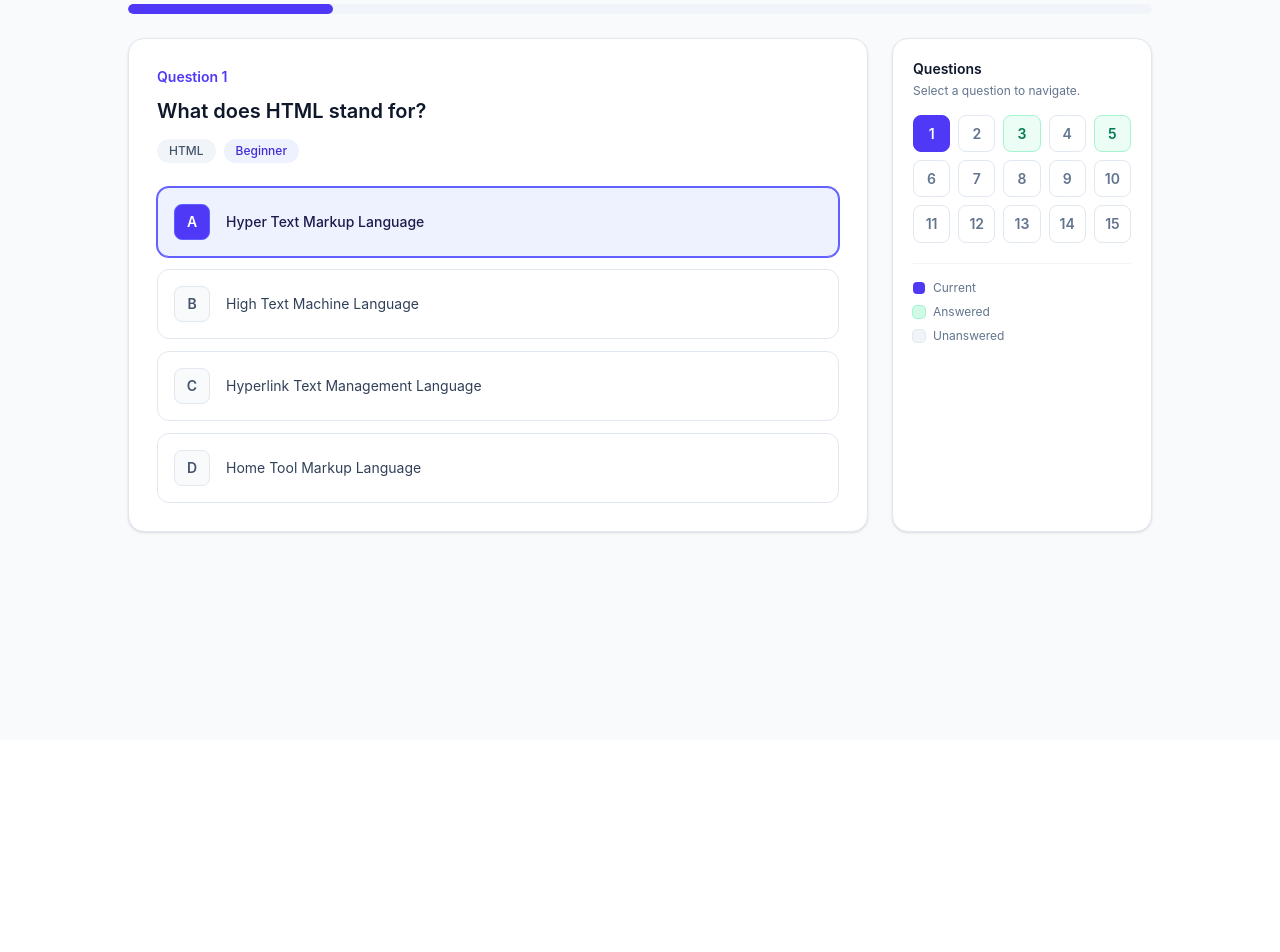
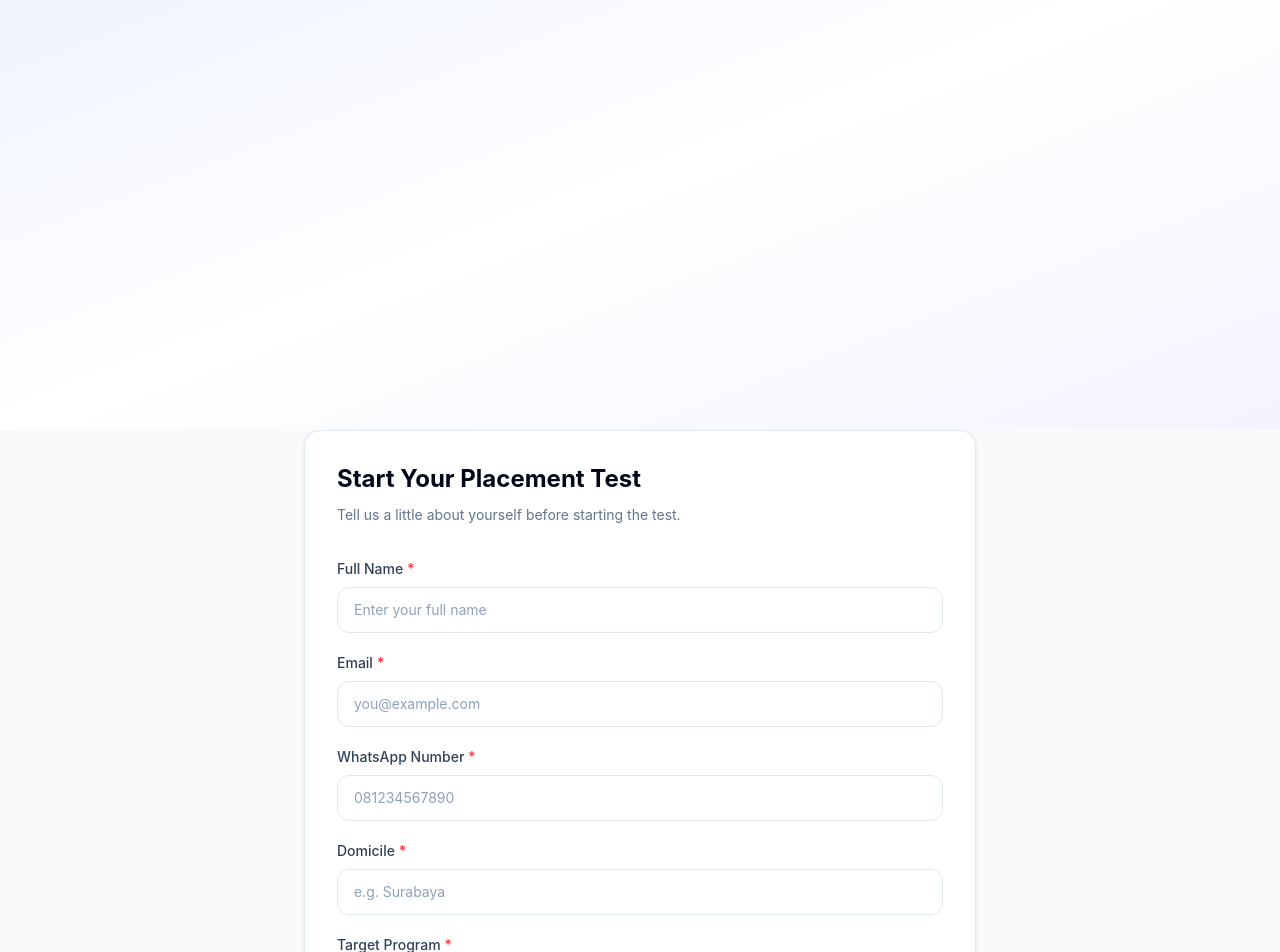
Before and after one commit to strvntrl/placement-test-engine, a React (Vite) app: page / in a window 1280 px wide. Shown: the part 60-1012 px from the top of the page. Before the commit the page ends 800 px from the top, so only its background shows below. Built offline with nearby package versions, Linux system fonts and the light colour scheme.

Commit message:
update landing page

```diff
--- a/src/App.jsx
+++ b/src/App.jsx
@@ -1,63 +1,18 @@
-import { useState } from 'react'
+import { BrowserRouter, Routes, Route } from 'react-router-dom'
 
-import ProgressBar from './components/ProgressBar'
-import QuestionCard from './components/QuestionCard'
-import QuestionNavigator from './components/QuestionNavigator'
-
-import questions from './data/questions.json'
+import LandingPage from './pages/LandingPage'
+import TestPage from './pages/TestPage'
+import ResultPage from './pages/ResultPage'
 
 function App() {
-  const [currentQuestion, setCurrentQuestion] = useState(0)
-  const [answers, setAnswers] = useState({
-    1: 0,
-    3: 2,
-    5: 1,
-  })
-
-  const question = questions[currentQuestion]
-
-  const handleSelectAnswer = (questionId, answerIndex) => {
-    setAnswers((previous) => ({
-      ...previous,
-      [questionId]: answerIndex,
-    }))
-  }
-
-  const answeredCount = Object.keys(answers).length
-
-  const progress = Math.round(
-    (answeredCount / questions.length) * 100
-  )
-
   return (
-    <main className="min-h-screen bg-slate-50 p-4 sm:p-8">
-      <div className="mx-auto max-w-5xl space-y-6">
-
-        <ProgressBar
-          current={answeredCount}
-          total={questions.length}
-          percentage={progress}
-        />
-
-        <div className="grid gap-6 lg:grid-cols-[1fr_260px]">
-
-          <QuestionCard
-            question={question}
-            selectedAnswer={answers[question.id]}
-            onSelectAnswer={handleSelectAnswer}
-          />
-
-          <QuestionNavigator
-            questions={questions}
-            answers={answers}
-            currentQuestion={currentQuestion}
-            onQuestionChange={setCurrentQuestion}
-          />
-
-        </div>
-
-      </div>
-    </main>
+    <BrowserRouter>
+      <Routes>
+        <Route path="/" element={<LandingPage />} />
+        <Route path="/test" element={<TestPage />} />
+        <Route path="/result" element={<ResultPage />} />
+      </Routes>
+    </BrowserRouter>
   )
 }
 
--- a/src/pages/LandingPage.jsx
+++ b/src/pages/LandingPage.jsx
@@ -7,32 +7,28 @@ import Select from '../components/Select'
 
 import { saveUser } from '../utils/storage'
 
+const targetProgramOptions = [
+  {
+    value: 'web-development',
+    label: 'Web Development',
+  },
+  {
+    value: 'frontend-development',
+    label: 'Frontend Development',
+  },
+  {
+    value: 'fullstack-development',
+    label: 'Fullstack Development',
+  },
+]
+
 const initialForm = {
-  name: '',
+  fullName: '',
   email: '',
   whatsapp: '',
   domicile: '',
   targetProgram: '',
 }
-
-const programOptions = [
-  {
-    value: 'Frontend Development',
-    label: 'Frontend Development',
-  },
-  {
-    value: 'Full Stack Development',
-    label: 'Full Stack Development',
-  },
-  {
-    value: 'Web Development',
-    label: 'Web Development',
-  },
-  {
-    value: 'UI/UX Design',
-    label: 'UI/UX Design',
-  },
-]
 
 function LandingPage() {
   const navigate = useNavigate()
@@ -57,60 +53,59 @@ function LandingPage() {
   const validateForm = () => {
     const newErrors = {}
 
-    const trimmedName = form.name.trim()
-    const trimmedEmail = form.email.trim()
-    const trimmedWhatsApp = form.whatsapp.trim()
-    const trimmedDomicile = form.domicile.trim()
-
-    if (!trimmedName) {
-      newErrors.name = 'Full name is required.'
-    } else if (trimmedName.length < 3) {
-      newErrors.name = 'Full name must contain at least 3 characters.'
+    // Full name
+    if (!form.fullName.trim()) {
+      newErrors.fullName = 'Full name is required.'
+    } else if (form.fullName.trim().length < 3) {
+      newErrors.fullName = 'Full name must be at least 3 characters.'
     }
 
-    if (!trimmedEmail) {
+    // Email
+    if (!form.email.trim()) {
       newErrors.email = 'Email is required.'
     } else if (
-      !/^[^\s@]+@[^\s@]+\.[^\s@]+$/.test(trimmedEmail)
+      !/^[^\s@]+@[^\s@]+\.[^\s@]+$/.test(form.email)
     ) {
       newErrors.email = 'Please enter a valid email address.'
     }
 
-    if (!trimmedWhatsApp) {
+    // WhatsApp
+    if (!form.whatsapp.trim()) {
       newErrors.whatsapp = 'WhatsApp number is required.'
-    } else if (!/^[0-9+\-\s()]+$/.test(trimmedWhatsApp)) {
-      newErrors.whatsapp =
-        'WhatsApp number can only contain valid phone characters.'
     } else if (
-      trimmedWhatsApp.replace(/\D/g, '').length < 10
+      !/^(?:\+62|62|0)8[1-9][0-9]{7,11}$/.test(
+        form.whatsapp.replace(/[\s-]/g, '')
+      )
     ) {
       newErrors.whatsapp =
-        'WhatsApp number must contain at least 10 digits.'
+        'Please enter a valid WhatsApp number.'
     }
 
-    if (!trimmedDomicile) {
+    // Domicile
+    if (!form.domicile.trim()) {
       newErrors.domicile = 'Domicile is required.'
     }
 
+    // Target program
     if (!form.targetProgram) {
-      newErrors.targetProgram = 'Please select your target program.'
+      newErrors.targetProgram = 'Please select a target program.'
     }
 
     return newErrors
   }
 
-  const normalizeWhatsApp = (value) => {
-    const digits = value.replace(/\D/g, '')
+  const normalizeWhatsApp = (phone) => {
+    const cleaned = phone.replace(/[\s-]/g, '')
 
-    if (digits.startsWith('0')) {
-      return `62${digits.slice(1)}`
+    if (cleaned.startsWith('+62')) {
+      return cleaned.replace('+62', '62')
     }
 
-    if (digits.startsWith('62')) {
-      return digits
+    if (cleaned.startsWith('0')) {
+      return `62${cleaned.slice(1)}`
     }
 
-    return digits
+    return cleaned
   }
 
   const handleSubmit = (event) => {
@@ -123,15 +118,15 @@ function LandingPage() {
       return
     }
 
-    const user = {
-      name: form.name.trim(),
+    const userData = {
+      ...form,
+      fullName: form.fullName.trim(),
       email: form.email.trim(),
       whatsapp: normalizeWhatsApp(form.whatsapp),
       domicile: form.domicile.trim(),
-      targetProgram: form.targetProgram,
     }
 
-    saveUser(user)
+    saveUser(userData)
 
     navigate('/test')
   }
@@ -139,119 +134,130 @@ function LandingPage() {
   return (
     <main className="min-h-screen bg-slate-50">
       {/* Hero */}
-      <section className="mx-auto max-w-7xl px-6 py-16 lg:px-8 lg:py-24">
-        <div className="grid items-center gap-12 lg:grid-cols-2">
-          <div>
-            <div className="mb-6 inline-flex rounded-full bg-indigo-50 px-4 py-2 text-sm font-medium text-indigo-600">
-              Frontend Placement Test
+      <section className="relative overflow-hidden">
+        <div className="absolute inset-0 z-0 bg-linear-to-br from-indigo-50 via-white to-violet-50" />
+
+        <div className="mx-auto max-w-6xl px-6 py-16 sm:py-20 lg:px-8 lg:py-24">
+          <div className="mx-auto max-w-3xl text-center">
+            <div className="mb-5 inline-flex items-center rounded-full border border-indigo-100 bg-white px-4 py-2 text-sm font-medium text-indigo-700 shadow-sm">
+              Placement Test Engine
             </div>
 
-            <h1 className="max-w-xl text-4xl font-bold tracking-tight text-slate-900 sm:text-5xl lg:text-6xl">
-              Discover Your Learning Level
+            <h1 className="text-4xl font-bold tracking-tight text-slate-950 sm:text-5xl lg:text-6xl">
+              Discover Your{' '}
+              <span className="text-indigo-600">
+                Learning Level
+              </span>
             </h1>
 
-            <p className="mt-6 max-w-xl text-lg leading-8 text-slate-600">
+            <p className="mx-auto mt-6 max-w-2xl text-base leading-7 text-slate-600 sm:text-lg">
               Take a quick placement test and find the right
               learning path for you.
             </p>
 
-            <div className="mt-8 flex flex-wrap gap-3">
-              <div className="rounded-xl bg-white px-4 py-3 shadow-sm ring-1 ring-slate-200">
-                <p className="text-sm font-semibold text-slate-900">
+            <div className="mt-8 flex flex-wrap items-center justify-center gap-3">
+              <span className="rounded-full bg-white px-4 py-2 text-sm font-medium text-slate-600 shadow-sm">
                 15 Questions
-                </p>
-              </div>
+              </span>
 
-              <div className="rounded-xl bg-white px-4 py-3 shadow-sm ring-1 ring-slate-200">
-                <p className="text-sm font-semibold text-slate-900">
+              <span className="rounded-full bg-white px-4 py-2 text-sm font-medium text-slate-600 shadow-sm">
                 ±10 Minutes
-                </p>
-              </div>
+              </span>
 
-              <div className="rounded-xl bg-white px-4 py-3 shadow-sm ring-1 ring-slate-200">
-                <p className="text-sm font-semibold text-slate-900">
+              <span className="rounded-full bg-white px-4 py-2 text-sm font-medium text-slate-600 shadow-sm">
                 Instant Result
-                </p>
+              </span>
             </div>
           </div>
         </div>
+      </section>
 
-          {/* Registration Card */}
-          <div className="rounded-3xl bg-white p-6 shadow-xl ring-1 ring-slate-200 sm:p-8">
-            <div className="mb-6">
-              <h2 className="text-2xl font-bold text-slate-900">
-                Start Your Test
+      {/* Registration */}
+      <section className="px-6 pb-16 lg:px-8">
+        <div className="mx-auto max-w-2xl">
+          <div className="rounded-2xl border border-slate-200 bg-white p-6 shadow-sm sm:p-8">
+            <div className="mb-8">
+              <h2 className="text-2xl font-bold text-slate-950">
+                Start Your Placement Test
               </h2>
 
-              <p className="mt-2 text-sm text-slate-500">
-                Fill in your information before starting the
-                placement test.
+              <p className="mt-2 text-sm leading-6 text-slate-500">
+                Tell us a little about yourself before starting
+                the test.
               </p>
             </div>
 
             <form
               onSubmit={handleSubmit}
+              noValidate
               className="space-y-5"
-              noValidate
             >
               <Input
+                id="fullName"
+                name="fullName"
                 label="Full Name"
-                name="name"
-                value={form.name}
+                placeholder="Enter your full name"
+                value={form.fullName}
                 onChange={handleChange}
-                placeholder="Enter your full name"
-                error={errors.name}
+                error={errors.fullName}
                 required
               />
 
               <Input
-                label="Email"
+                id="email"
                 name="email"
                 type="email"
+                label="Email"
+                placeholder="you@example.com"
                 value={form.email}
                 onChange={handleChange}
-                placeholder="you@example.com"
                 error={errors.email}
                 required
               />
 
               <Input
+                id="whatsapp"
+                name="whatsapp"
+                type="tel"
                 label="WhatsApp Number"
-                name="whatsapp"
+                placeholder="081234567890"
                 value={form.whatsapp}
                 onChange={handleChange}
-                placeholder="08123456789"
                 error={errors.whatsapp}
                 required
               />
 
               <Input
+                id="domicile"
+                name="domicile"
                 label="Domicile"
-                name="domicile"
+                placeholder="e.g. Surabaya"
                 value={form.domicile}
                 onChange={handleChange}
-                placeholder="e.g. Surabaya"
                 error={errors.domicile}
                 required
               />
 
               <Select
+                id="targetProgram"
+                name="targetProgram"
                 label="Target Program"
-                name="targetProgram"
+                placeholder="Select your target program"
                 value={form.targetProgram}
                 onChange={handleChange}
-                options={programOptions}
-                placeholder="Select your target program"
+                options={targetProgramOptions}
                 error={errors.targetProgram}
                 required
               />
 
+              <div className="pt-3">
                 <Button
                   type="submit"
                   className="w-full"
                 >
                   Start Placement Test
                 </Button>
+              </div>
             </form>
           </div>
         </div>
```
Lines whose indentation alone changed are shown as unchanged.
